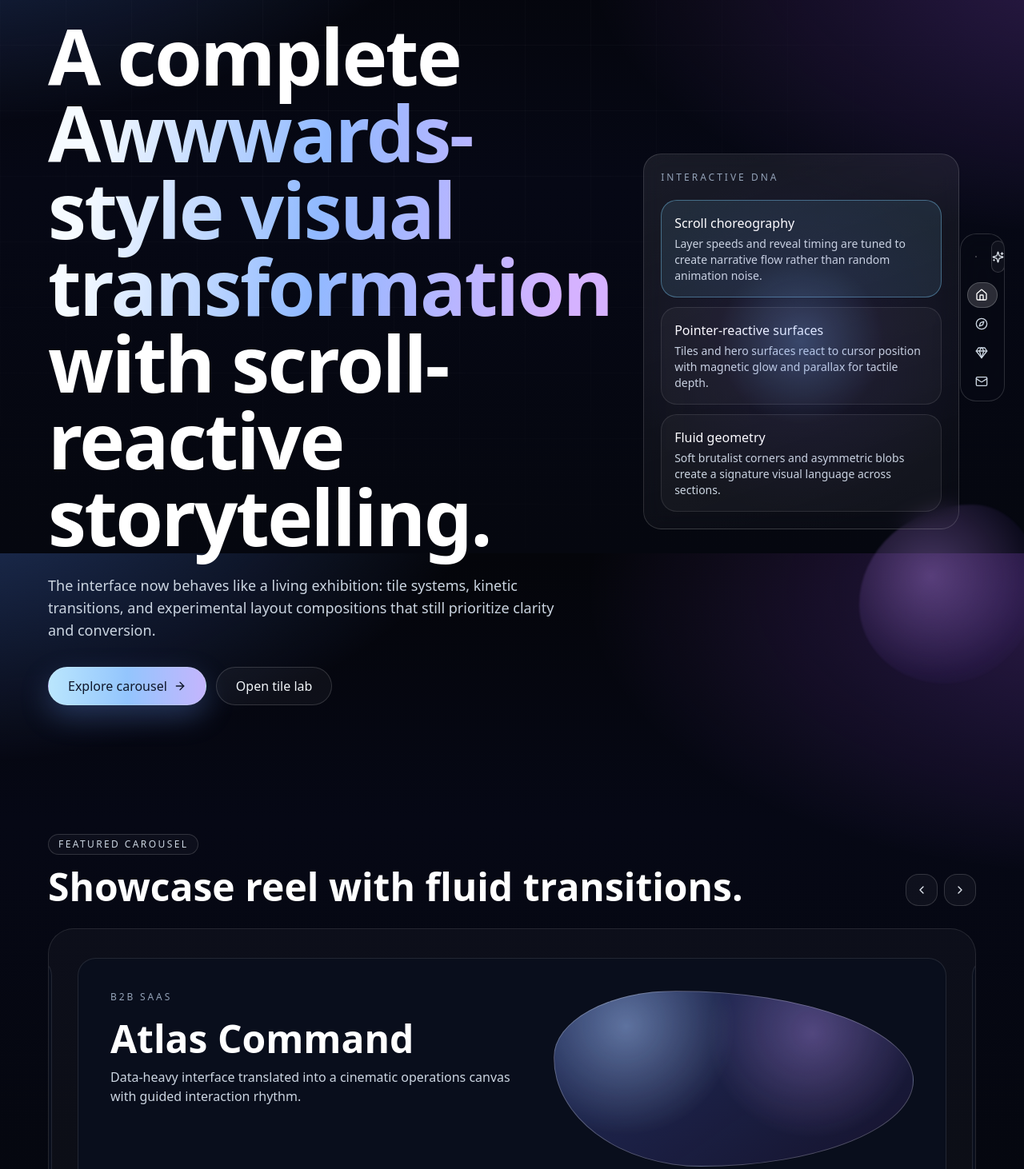
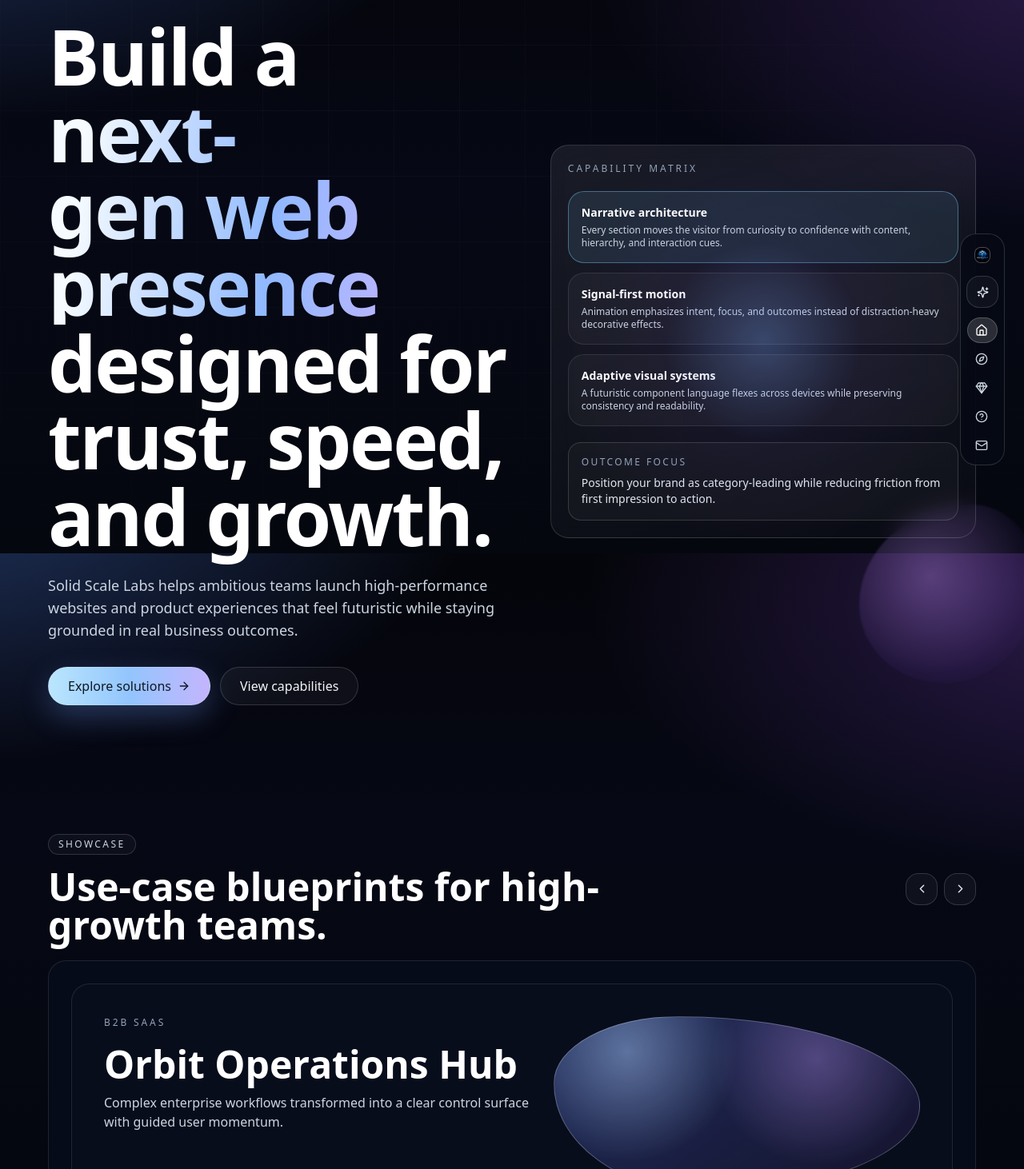
Before and after one commit to devkavin/solidscalelabs, a Next.js app: page / in a window 1280 px wide. Shown: the part 108-1570 px from the top of the page at 80% size. Built offline with nearby package versions, Linux system fonts and the light colour scheme.

Commit message:
Keep FAQ answers collapsed until expanded

```diff
--- a/app/globals.css
+++ b/app/globals.css
@@ -30,16 +30,16 @@ body::before {
 }
 
 .orbital-rail {
-  @apply fixed right-3 top-1/2 z-50 flex w-14 -translate-y-1/2 flex-col gap-2 overflow-hidden rounded-2xl border border-white/15 bg-[#070a14]/75 p-2 backdrop-blur-xl transition-[width] duration-300 md:right-6;
+  @apply fixed inset-x-3 top-3 z-50 flex w-auto flex-row items-center gap-2 overflow-hidden rounded-2xl border border-white/15 bg-[#070a14]/85 p-2 backdrop-blur-xl transition-all duration-300 md:inset-auto md:right-6 md:top-1/2 md:w-14 md:-translate-y-1/2 md:flex-col;
 }
 
 .orbital-rail[data-open="true"] {
-  @apply w-[14.5rem];
+  @apply md:w-[14.5rem];
 }
 
 .rail-home,
 .rail-link {
-  @apply relative inline-flex items-center gap-2 rounded-xl px-2.5 py-2 text-sm text-slate-200 transition hover:bg-white/10;
+  @apply relative inline-flex items-center gap-2 rounded-xl px-2 py-2 text-sm text-slate-200 transition hover:bg-white/10 md:px-2.5;
 }
 
 
--- a/app/page.tsx
+++ b/app/page.tsx
@@ -2,65 +2,65 @@
 
 import * as React from "react";
 import { motion, useScroll, useSpring, useTransform } from "framer-motion";
-import { ArrowRight, ChevronLeft, ChevronRight, MousePointer2, Sparkles, WandSparkles } from "lucide-react";
+import { ArrowRight, ChevronDown, ChevronLeft, ChevronRight, MousePointer2, Sparkles, WandSparkles } from "lucide-react";
 import { Button } from "@/components/ui/Button";
 import { Contact } from "@/components/sections/Contact";
 import { cn } from "@/lib/utils";
 
 const carouselItems = [
   {
-    title: "Prismatic Commerce",
-    tag: "E-commerce",
-    description: "Sculptural product storytelling with tactile transitions and velocity-based layout shifts.",
+    title: "Quantum Commerce Grid",
+    tag: "Retail Platform",
+    description: "A conversion-focused storefront architecture with immersive storytelling and lightning-fast navigation.",
   },
   {
-    title: "Atlas Command",
+    title: "Orbit Operations Hub",
     tag: "B2B SaaS",
-    description: "Data-heavy interface translated into a cinematic operations canvas with guided interaction rhythm.",
+    description: "Complex enterprise workflows transformed into a clear control surface with guided user momentum.",
   },
   {
-    title: "Nova Mobility",
-    tag: "Product Launch",
-    description: "Editorial hero choreography with kinetic typography and adaptive call-to-action rails.",
+    title: "Nova Launch Console",
+    tag: "Product Marketing",
+    description: "A futuristic launch experience combining interactive brand moments with measurable demand generation.",
   },
   {
-    title: "Pulse Health",
-    tag: "Platform",
-    description: "Organic shape language and trust layers built for conversion, retention, and accessibility.",
+    title: "Pulse Care Network",
+    tag: "Digital Platform",
+    description: "Trust-first design language and onboarding flows engineered for retention, accessibility, and scale.",
   },
 ];
 
 const tiles = [
   {
-    title: "Scroll choreography",
-    body: "Layer speeds and reveal timing are tuned to create narrative flow rather than random animation noise.",
+    title: "Narrative architecture",
+    body: "Every section moves the visitor from curiosity to confidence with content, hierarchy, and interaction cues.",
   },
   {
-    title: "Pointer-reactive surfaces",
-    body: "Tiles and hero surfaces react to cursor position with magnetic glow and parallax for tactile depth.",
+    title: "Signal-first motion",
+    body: "Animation emphasizes intent, focus, and outcomes instead of distraction-heavy decorative effects.",
   },
   {
-    title: "Fluid geometry",
-    body: "Soft brutalist corners and asymmetric blobs create a signature visual language across sections.",
+    title: "Adaptive visual systems",
+    body: "A futuristic component language flexes across devices while preserving consistency and readability.",
   },
   {
-    title: "Conversion rhythm",
-    body: "CTA moments are spaced between kinetic sections to align emotion and intent during exploration.",
+    title: "Conversion pathways",
+    body: "Key calls-to-action are sequenced through the journey so commercial intent appears at the right moments.",
   },
   {
-    title: "Motion hierarchy",
-    body: "Primary actions get high-contrast motion cues while supporting content remains calm and readable.",
+    title: "Performance discipline",
+    body: "Visual richness is balanced with fast loading, healthy Core Web Vitals, and practical implementation patterns.",
   },
   {
-    title: "Living layout",
-    body: "The grid shifts from magazine to cinematic proportions while preserving responsive behavior.",
+    title: "Scalable experience stack",
+    body: "The interface is engineered as a modular system your internal team can extend with confidence.",
   },
 ];
 
 const stats = [
-  ["+46%", "Average engagement lift"],
-  ["38%", "Faster perceived navigation"],
-  ["2.8x", "More CTA interactions"],
+  ["+52%", "Average engagement increase"],
+  ["41%", "Faster task completion"],
+  ["3.1x", "Higher qualified lead actions"],
 ] as const;
 
 const modes = [
@@ -69,6 +69,25 @@ const modes = [
   { key: "aurora", label: "Aurora Blend", accent: "#89ffe0" },
 ] as const;
 
+const faqs = [
+  {
+    q: "How fast can we launch a redesigned experience?",
+    a: "Most projects start with a 2-week strategy and prototype sprint, followed by phased delivery so value ships early while the full platform evolves.",
+  },
+  {
+    q: "Can this work with our existing CMS and backend stack?",
+    a: "Yes. We design around your current architecture first, then propose only the integrations or upgrades that improve reliability and velocity.",
+  },
+  {
+    q: "What makes your approach ‘futuristic’ but still practical?",
+    a: "We combine cinematic motion, interactive storytelling, and modern visual language with strict accessibility, performance, and governance standards.",
+  },
+  {
+    q: "How do you prove business impact after launch?",
+    a: "We define measurable KPIs up front, instrument the funnel, and review post-launch analytics to prioritize the next set of conversion wins.",
+  },
+];
+
 export default function Page() {
   const [activeSlide, setActiveSlide] = React.useState(0);
   const [spotlight, setSpotlight] = React.useState({ x: 50, y: 50 });
@@ -76,6 +95,7 @@ export default function Page() {
   const [mode, setMode] = React.useState<(typeof modes)[number]>(modes[0]);
   const [intensity, setIntensity] = React.useState(62);
   const [velocity, setVelocity] = React.useState(48);
+  const [openFaq, setOpenFaq] = React.useState<number | null>(null);
   const { scrollYProgress } = useScroll();
   const smoothProgress = useSpring(scrollYProgress, { stiffness: 120, damping: 20, mass: 0.15 });
 
@@ -103,23 +123,23 @@ export default function Page() {
     <>
       <motion.div className="scroll-meter" style={{ scaleX: barScale }} />
 
-      <section id="top" className="relative overflow-hidden pb-20 pt-16 md:pt-20">
+      <section id="top" className="relative overflow-hidden pb-20 pt-20 md:pt-20">
         <motion.div style={{ y: floatY, rotate: floatRotate }} className="shape shape-a" />
         <motion.div style={{ x: orbX }} className="shape shape-b" />
         <div className="container grid gap-10 lg:grid-cols-[1.05fr_.95fr] lg:items-center">
           <div>
-            <span className="eyebrow"><Sparkles size={14} /> Artistic interaction redesign</span>
+            <span className="eyebrow"><Sparkles size={14} /> Future-ready digital systems</span>
             <h1 className="mt-6 max-w-4xl text-balance text-5xl font-semibold leading-[0.9] tracking-tight text-white md:text-8xl">
-              A complete
-              <span className="block text-gradient">Awwwards-style visual transformation</span>
-              with scroll-reactive storytelling.
+              Build a
+              <span className="block text-gradient">next-gen web presence</span>
+              designed for trust, speed, and growth.
             </h1>
             <p className="mt-6 max-w-2xl text-pretty text-base text-slate-300 md:text-lg">
-              The interface now behaves like a living exhibition: tile systems, kinetic transitions, and experimental layout compositions that still prioritize clarity and conversion.
+              Solid Scale Labs helps ambitious teams launch high-performance websites and product experiences that feel futuristic while staying grounded in real business outcomes.
             </p>
             <div className="mt-8 flex flex-wrap gap-3">
-              <a href="#carousel"><Button variant="primary" size="lg">Explore carousel <ArrowRight size={16} /></Button></a>
-              <a href="#tiles"><Button size="lg">Open tile lab</Button></a>
+              <a href="#carousel"><Button variant="primary" size="lg">Explore solutions <ArrowRight size={16} /></Button></a>
+              <a href="#tiles"><Button size="lg">View capabilities</Button></a>
             </div>
           </div>
 
@@ -133,19 +153,22 @@ export default function Page() {
             }}
           >
             <div className="art-card__glow" style={{ background: `radial-gradient(circle at ${spotlight.x}% ${spotlight.y}%, rgba(125,163,255,.32), rgba(131,84,255,.05) 34%, rgba(0,0,0,0) 72%)` }} />
-            <p className="text-xs uppercase tracking-[0.25em] text-slate-400">Interactive DNA</p>
+            <p className="text-xs uppercase tracking-[0.25em] text-slate-400">Capability matrix</p>
             <div className="mt-5 grid gap-3">
               {tiles.slice(0, 3).map((item, idx) => (
                 <button
                   key={item.title}
                   onMouseEnter={() => setActiveTile(idx)}
-                  onFocus={() => setActiveTile(idx)}
-                  className={cn("tile-chip focus-ring", idx === activeTile ? "tile-chip--active" : "")}
+                  className={cn("tile-chip", activeTile === idx ? "tile-chip--active" : "")}
                 >
-                  <p className="font-medium text-white">{item.title}</p>
-                  <p className="mt-1 text-sm text-slate-300">{item.body}</p>
+                  <p className="text-sm font-semibold text-white">{item.title}</p>
+                  <p className="mt-1 text-xs text-slate-300">{item.body}</p>
                 </button>
               ))}
+            </div>
+            <div className="mt-5 rounded-xl border border-white/15 bg-white/[0.03] p-4">
+              <p className="text-xs uppercase tracking-[0.2em] text-slate-400">Outcome focus</p>
+              <p className="mt-2 text-sm text-slate-200">Position your brand as category-leading while reducing friction from first impression to action.</p>
             </div>
           </div>
         </div>
@@ -153,19 +176,19 @@ export default function Page() {
 
       <section id="carousel" className="py-16 md:py-20">
         <div className="container">
-          <div className="flex flex-wrap items-end justify-between gap-4">
+          <div className="mb-5 flex flex-wrap items-center justify-between gap-4">
             <div>
-              <span className="eyebrow">Featured carousel</span>
-              <h2 className="mt-4 text-3xl font-semibold text-white md:text-5xl">Showcase reel with fluid transitions.</h2>
+              <span className="eyebrow">Showcase</span>
+              <h2 className="mt-4 max-w-3xl text-3xl font-semibold text-white md:text-5xl">Use-case blueprints for high-growth teams.</h2>
             </div>
             <div className="flex gap-2">
-              <button className="focus-ring icon-btn" onClick={() => moveSlide("prev")} aria-label="Previous slide"><ChevronLeft size={16} /></button>
-              <button className="focus-ring icon-btn" onClick={() => moveSlide("next")} aria-label="Next slide"><ChevronRight size={16} /></button>
+              <button onClick={() => moveSlide("prev")} className="icon-btn focus-ring" aria-label="Previous slide"><ChevronLeft size={17} /></button>
+              <button onClick={() => moveSlide("next")} className="icon-btn focus-ring" aria-label="Next slide"><ChevronRight size={17} /></button>
             </div>
           </div>
 
-          <div className="mt-7 overflow-hidden rounded-[2rem] border border-white/10 bg-white/[0.03] p-3 md:p-5">
-            <motion.div className="flex" animate={{ x: `-${activeSlide * 100}%` }} transition={{ type: "spring", stiffness: 110, damping: 20 }}>
+          <div className="overflow-hidden rounded-[1.4rem] border border-white/10 bg-[#070d1d]/70 p-2 md:p-3">
+            <motion.div className="flex" animate={{ x: `-${activeSlide * 100}%` }} transition={{ type: "spring", stiffness: 90, damping: 24 }}>
               {carouselItems.map((item) => (
                 <article key={item.title} className="min-w-full p-2 md:p-4">
                   <div className="carousel-tile">
@@ -192,9 +215,9 @@ export default function Page() {
         <div className="container">
           <div className="grid gap-6 rounded-[1.6rem] border border-white/10 bg-white/[0.03] p-5 md:grid-cols-[1.05fr_.95fr] md:p-8">
             <div>
-              <span className="eyebrow"><WandSparkles size={14} /> Live interaction lab</span>
-              <h2 className="mt-4 text-3xl font-semibold text-white md:text-5xl">Dial in the motion language in real time.</h2>
-              <p className="mt-4 text-slate-300">Switch vibe profiles and tune animation intensity. This gives stakeholders a tangible way to choose how bold the interface should feel.</p>
+              <span className="eyebrow"><WandSparkles size={14} /> Experience tuning deck</span>
+              <h2 className="mt-4 text-3xl font-semibold text-white md:text-5xl">Align the visual intensity to your market.</h2>
+              <p className="mt-4 text-slate-300">Use this sandbox to evaluate how motion, energy, and tone should feel for your audience before implementation begins.</p>
               <div className="mt-6 grid gap-3">
                 <label className="text-sm text-slate-300">Intensity: <span className="text-white">{intensity}%</span></label>
                 <input type="range" min={20} max={100} value={intensity} onChange={(e) => setIntensity(Number(e.target.value))} className="accent-sky-300" />
@@ -232,7 +255,7 @@ export default function Page() {
               />
               <div className="mt-6 grid gap-3">
                 <p className="inline-flex items-center gap-2 text-sm text-slate-200"><MousePointer2 size={14} /> Mode: {mode.label}</p>
-                <p className="text-sm text-slate-300">Current profile balances <span className="text-white">{intensity}% drama</span> with <span className="text-white">{velocity}% motion speed</span>.</p>
+                <p className="text-sm text-slate-300">Current profile balances <span className="text-white">{intensity}% atmosphere</span> with <span className="text-white">{velocity}% motion speed</span>.</p>
               </div>
             </motion.div>
           </div>
@@ -242,8 +265,8 @@ export default function Page() {
       <section id="tiles" className="relative py-16 md:py-20">
         <motion.div style={{ y: floatY }} className="shape shape-c" />
         <div className="container">
-          <span className="eyebrow">Interactive tiles</span>
-          <h2 className="mt-4 max-w-3xl text-3xl font-semibold text-white md:text-5xl">From card stack to kinetic tile system.</h2>
+          <span className="eyebrow">Capabilities</span>
+          <h2 className="mt-4 max-w-3xl text-3xl font-semibold text-white md:text-5xl">A modular framework for modern product storytelling.</h2>
           <div className="mt-8 grid gap-4 md:grid-cols-2 xl:grid-cols-3">
             {tiles.map((tile, idx) => (
               <motion.button
@@ -272,6 +295,35 @@ export default function Page() {
         </div>
       </section>
 
+      <section id="faq" className="py-16 md:py-20">
+        <div className="container">
+          <div className="rounded-[1.6rem] border border-white/10 bg-gradient-to-br from-[#0a1022]/90 via-[#11162e]/70 to-[#1b1233]/65 p-5 md:p-8">
+            <span className="eyebrow">FAQ // Neural Briefing</span>
+            <h2 className="mt-4 max-w-3xl text-3xl font-semibold text-white md:text-5xl">Questions teams ask before shipping a future-ready platform.</h2>
+            <p className="mt-4 max-w-2xl text-slate-300">Clear answers on delivery, technical fit, and measurable impact so you can move from idea to execution with confidence.</p>
+            <div className="mt-8 grid gap-3">
+              {faqs.map((entry, index) => {
+                const isOpen = openFaq === index;
+                return (
+                  <div key={entry.q} className="rounded-2xl border border-white/15 bg-black/25 backdrop-blur-sm">
+                    <button
+                      className="focus-ring flex w-full items-center justify-between gap-4 px-5 py-4 text-left"
+                      onClick={() => setOpenFaq(isOpen ? null : index)}
+                    >
+                      <span className="text-sm font-semibold text-white md:text-base">{entry.q}</span>
+                      <ChevronDown className={cn("transition", isOpen ? "rotate-180 text-sky-200" : "text-slate-300")} size={18} />
+                    </button>
+                    <div className={cn("grid transition-all duration-300", isOpen ? "grid-rows-[1fr]" : "grid-rows-[0fr]")}>
+                      <div className="overflow-hidden px-5 pb-4 text-sm text-slate-300">{entry.a}</div>
+                    </div>
+                  </div>
+                );
+              })}
+            </div>
+          </div>
+        </div>
+      </section>
+
       <Contact />
     </>
   );
--- a/components/SiteShell.tsx
+++ b/components/SiteShell.tsx
@@ -4,12 +4,13 @@ import * as React from "react";
 import Link from "next/link";
 import Image from "next/image";
 import { motion } from "framer-motion";
-import { Compass, Gem, Home, Mail, Sparkles } from "lucide-react";
+import { Compass, Gem, HelpCircle, Home, Mail, Sparkles } from "lucide-react";
 
 const navLinks = [
-  { href: "#top", label: "Hero", icon: Home },
-  { href: "#carousel", label: "Carousel", icon: Compass },
-  { href: "#tiles", label: "Tiles", icon: Gem },
+  { href: "#top", label: "Overview", icon: Home },
+  { href: "#carousel", label: "Solutions", icon: Compass },
+  { href: "#tiles", label: "Capabilities", icon: Gem },
+  { href: "#faq", label: "FAQ", icon: HelpCircle },
   { href: "#contact", label: "Contact", icon: Mail },
 ];
 
@@ -50,7 +51,7 @@ export function SiteShell({ children }: { children: React.ReactNode }) {
         className="orbital-rail" data-open={railOpen}
         aria-label="Experience navigation"
       >
-        <div className="flex items-center justify-between gap-2">
+        <div className="flex w-full items-center justify-between gap-2 md:w-auto md:flex-col md:items-stretch">
           <Link href="/" className="rail-home focus-ring" aria-label="Back to top">
             <Image src="/logo.png" alt="Solid Scale Labs" width={30} height={30} className="rounded-lg border border-white/20 bg-white/10" />
             {railOpen && (
@@ -65,14 +66,14 @@ export function SiteShell({ children }: { children: React.ReactNode }) {
           </button>
         </div>
 
-        <div className="mt-1 grid gap-1">
+        <div className="mt-0 flex min-w-0 flex-1 items-center gap-1 overflow-x-auto pl-1 md:mt-1 md:grid md:w-full md:flex-none md:overflow-visible md:pl-0">
           {navLinks.map((link) => {
             const isActive = activeLink === link.href;
 
             return (
               <a key={link.href} href={link.href} className="focus-ring rail-link" aria-current={isActive ? "page" : undefined}>
                 <link.icon size={16} className={isActive ? "text-white" : "text-slate-300"} />
-                {railOpen && <span>{link.label}</span>}
+                {railOpen && <span className="hidden md:inline">{link.label}</span>}
                 {isActive && <motion.span layoutId="rail-active" className="rail-active" />}
               </a>
             );
```
